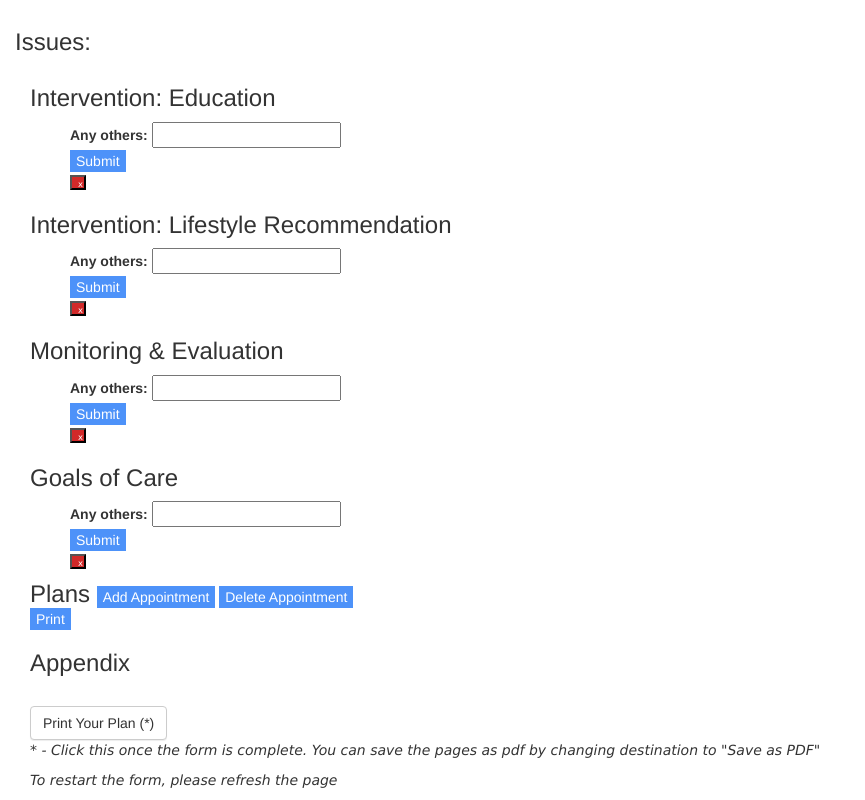
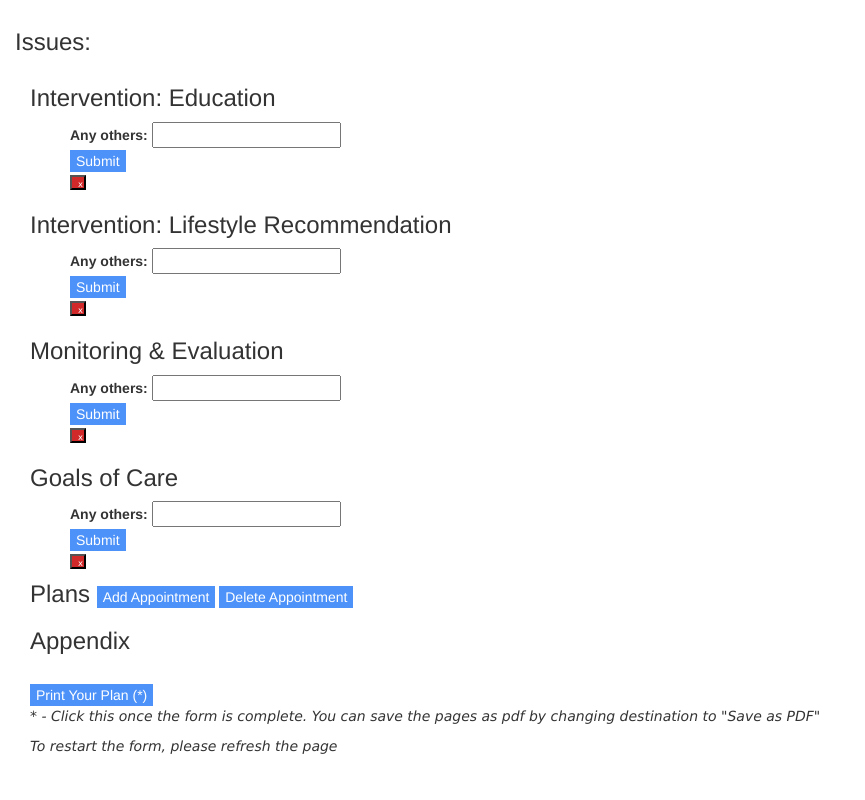
Before and after one commit to doctorcarediagnostic/doctorcarediagnostic.github.io, a plain HTML site: page index.html in a window 1280 px wide. Shown: the part 843-1643 px from the top of the page, without its empty margins (0-865 px from the left). After the commit the page ends 1609 px from the top, so only its background shows below. Drawn offline with nearby package versions, Linux system fonts and the light colour scheme; files whose address does not match are found by name.

Commit message:
wrerrerew

```diff
--- a/index.html
+++ b/index.html
@@ -451,7 +451,6 @@
     document.getElementById('delete_button3').remove();
     document.getElementById('delete_button4').remove();
     document.getElementById('disclaimer1').remove();
-    document.getElementById('disclaimer2').remove();
     window.print();
    }
 
@@ -1141,7 +1140,6 @@
                 <form onsubmit="return false" style = "display:inline">
                 <button type="button" id = "appointment" style="color: white; background-color: #4d92f9; border: #4d92f9" onclick="insRow()"">Add Appointment</button>
                 <button type="button" id = "appointment_delete" style="color: white; background-color: #4d92f9; border: #4d92f9" onclick="deleteRow(this)">Delete Appointment</button><br>
-                <button type="button" style="color: white; background-color: #4d92f9; border: #4d92f9" onclick="printdiv()">Print</button>
                 </form>
 
                 <table id = "Table_shown">
@@ -1208,7 +1206,8 @@
 
                     </ul>
                 </div>
-            <button class = "btn btn-default" id = "printButton">Print Your Plan (*)</button>
+            <button type="button" style="color: white; background-color: #4d92f9; border: #4d92f9" onclick="printdiv()">Print Your Plan (*)</button>
+            <!--<button class = "btn btn-default" id = "printButton">Print Your Plan (*)</button> -->
             <p id = "disclaimer1"><i>* - Click this once the form is complete. You can save the pages as pdf by changing destination to "Save as PDF"</i></p>
             <p id = "disclaimer2"><i>To restart the form, please refresh the page</i></p>
             <div>
```
